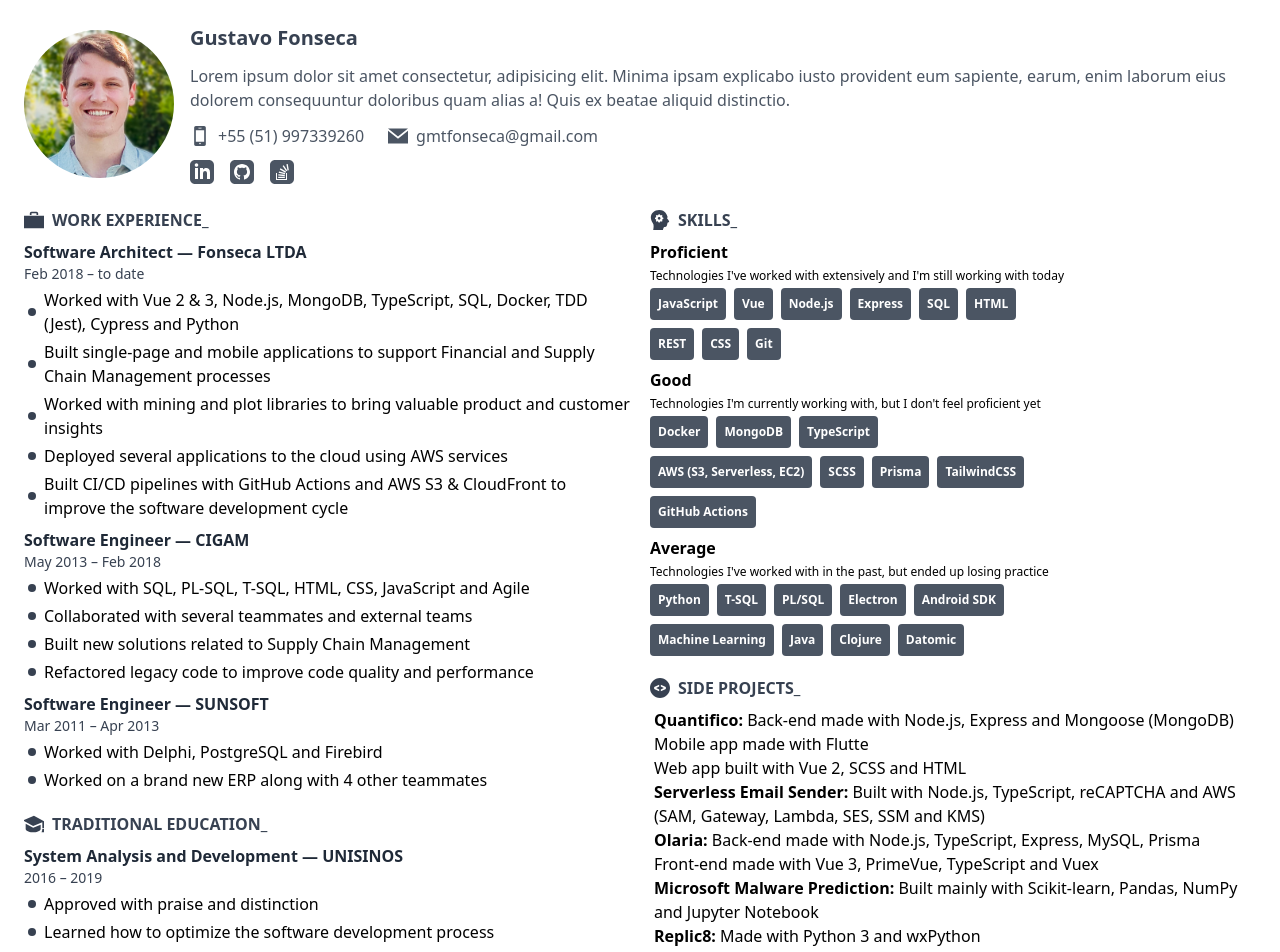
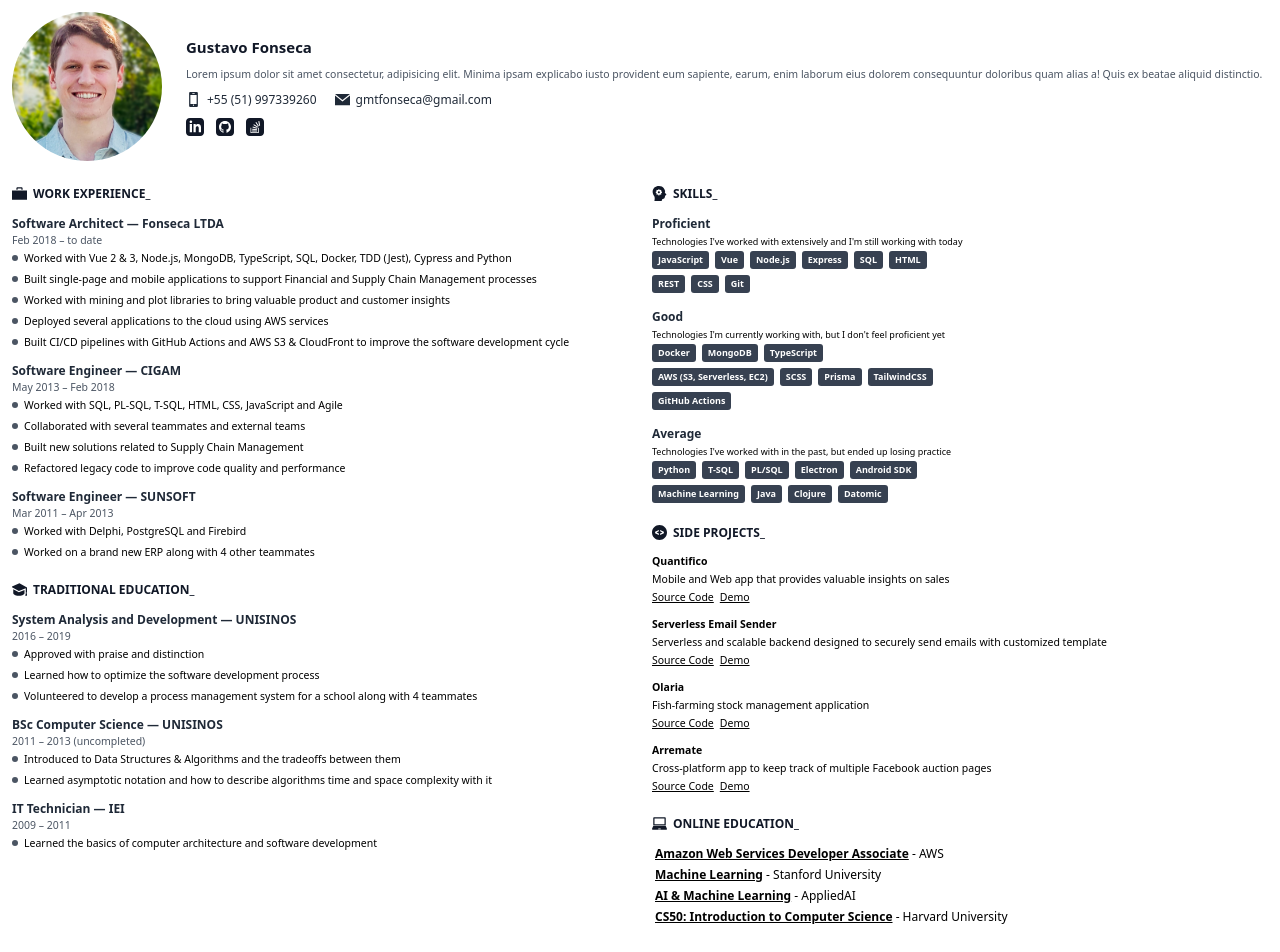
Before and after one commit to gmtfonseca/cv, a Vue app: page / in a window 1280 px wide. Shown: the top 952 px of the page. Built offline with nearby package versions, Linux system fonts and the light colour scheme.

Commit message:
major improv

```diff
--- a/src/App.vue
+++ b/src/App.vue
@@ -1,13 +1,13 @@
 <template>
-  <div class="m-6">
-    <div class="grid items-center gap-4 mb-6 grid-cols-profile">
+  <div class="m-4">
+    <div class="grid items-center gap-8 mb-8 grid-cols-profile">
       <div>
         <img class="rounded-full" src="@/assets/profile.jpeg" />
       </div>
 
       <div class="flex flex-col space-y-3">
-        <h1 class="text-xl font-semibold text-gray-700">Gustavo Fonseca</h1>
-        <p class="text-gray-600">
+        <h1 class="text-xl font-bold text-gray-900">Gustavo Fonseca</h1>
+        <p class="text-sm text-gray-600">
           Lorem ipsum dolor sit amet consectetur, adipisicing elit. Minima ipsam
           explicabo iusto provident eum sapiente, earum, enim laborum eius
           dolorem consequuntur doloribus quam alias a! Quis ex beatae aliquid
@@ -58,12 +58,12 @@
       </div>
     </div>
 
-    <div class="grid grid-cols-2 gap-5">
+    <div class="grid grid-cols-2 gap-8">
       <div class="sections">
         <div class="section">
           <div class="flex items-center gap-2">
             <WorkExperienceIcon class="section-icon" />
-            <h2 class="section-header">WORK EXPERIENCE_</h2>
+            <h2 class="section-title">WORK EXPERIENCE_</h2>
           </div>
 
           <div
@@ -77,13 +77,13 @@
               <p class="subsection-period">{{ workExperience.period }}</p>
             </div>
 
-            <ul class="subsection-topics">
+            <ul class="space-y-2">
               <li
                 v-for="task in workExperience.tasks"
                 :key="task"
                 class="topic"
               >
-                <ListBulletIcon />
+                <ListBulletIcon class="text-gray-300 fill-current" />
                 <span>{{ task }}</span>
               </li>
             </ul>
@@ -93,7 +93,7 @@
         <div class="section">
           <div class="flex items-center gap-2">
             <TraditionalEducationIcon class="section-icon" />
-            <h2 class="section-header">TRADITIONAL EDUCATION_</h2>
+            <h2 class="section-title">TRADITIONAL EDUCATION_</h2>
           </div>
 
           <div
@@ -108,7 +108,7 @@
               <p class="subsection-period">{{ traditionalCourse.period }}</p>
             </div>
 
-            <ul class="subsection-topics">
+            <ul class="space-y-2">
               <li
                 v-for="task in traditionalCourse.tasks"
                 :key="task"
@@ -123,15 +123,15 @@
       </div>
 
       <div class="sections">
-        <div>
-          <div class="flex items-center gap-2 mb-2">
+        <div class="section">
+          <div class="flex items-center gap-2">
             <SkillIcon class="section-icon" />
-            <h2 class="section-header">SKILLS_</h2>
+            <h2 class="section-title">SKILLS_</h2>
           </div>
 
-          <div class="space-y-2">
+          <div class="space-y-5">
             <div v-for="skill in skills" :key="skill" class="space-y-1">
-              <h3 class="font-semibold">{{ skill.level }}</h3>
+              <h3 class="font-semibold text-gray-800">{{ skill.level }}</h3>
               <p class="text-xs">
                 {{ skill.description }}
               </p>
@@ -139,7 +139,7 @@
                 <div
                   v-for="topic in skill.topics"
                   :key="topic"
-                  class="px-2 py-2 text-xs font-semibold text-white bg-gray-600 rounded"
+                  class="px-2 py-1 text-xs font-semibold text-white bg-gray-700 rounded"
                 >
                   {{ topic }}
                 </div>
@@ -148,38 +148,55 @@
           </div>
         </div>
 
-        <div>
+        <div class="section">
           <div class="flex items-center gap-2 mb-2">
             <SideProjectIcon class="section-icon" />
-            <h2 class="section-header">SIDE PROJECTS_</h2>
+            <h2 class="section-title">SIDE PROJECTS_</h2>
           </div>
 
-          <ul class="ml-1">
-            <li v-for="sideProject in sideProjects" :key="sideProject.name">
-              <span class="font-semibold">
-                <a :href="sideProject.url">{{ sideProject.name }} </a>:
-              </span>
-              <span v-for="tech in sideProject.techs" :key="tech">
-                {{ tech }}
-                <br />
-              </span>
+          <ul class="space-y-4">
+            <li
+              v-for="sideProject in sideProjects"
+              :key="sideProject"
+              class="topic"
+            >
+              <!-- <ListBulletIcon /> -->
+              <div class="space-y-1">
+                <h3 class="font-semibold">{{ sideProject.name }}</h3>
+
+                <p>{{ sideProject.description }}</p>
+
+                <div class="flex gap-2">
+                  <a
+                    :href="sideProject.sourceUrl"
+                    class="underline font-gray-500"
+                    >Source Code
+                  </a>
+                  <a :href="sideProject.demoUrl" class="underline font-gray-500"
+                    >Demo</a
+                  >
+                </div>
+              </div>
             </li>
           </ul>
         </div>
 
-        <div>
-          <h2 class="section-header"></h2>
+        <div class="section">
+          <h2 class="section-title"></h2>
           <div class="flex items-center gap-2 mb-2">
             <OnlineEducationIcon class="section-icon" />
-            <h2 class="section-header">ONLINE EDUCATION_</h2>
+            <h2 class="section-title">ONLINE EDUCATION_</h2>
           </div>
 
-          <ul class="ml-1">
+          <ul class="ml-1 space-y-1">
             <li
               v-for="onlineCourse in onlineCourses"
               :key="onlineCourse.course"
             >
-              <a class="font-semibold" :href="onlineCourse.url" target="_blank"
+              <a
+                class="font-semibold underline"
+                :href="onlineCourse.url"
+                target="_blank"
                 >{{ onlineCourse.course }}
               </a>
               <span> - {{ onlineCourse.institution }}</span>
@@ -239,4 +256,8 @@
 }
 </script>
 
-<style></style>
+<style>
+html {
+  font-size: 75%;
+}
+</style>
--- a/src/assets/icons/ListBulletIcon.vue
+++ b/src/assets/icons/ListBulletIcon.vue
@@ -1,7 +1,7 @@
 <template>
   <svg
     viewBox="0 0 24 24"
-    class="flex-grow-0 flex-shrink-0 w-2 text-gray-700 fill-current"
+    class="flex-grow-0 flex-shrink-0 w-2 text-gray-600 fill-current"
   >
     <circle cx="12" cy="12" r="12" />
   </svg>
--- a/src/assets/tailwind.css
+++ b/src/assets/tailwind.css
@@ -6,7 +6,7 @@
 
 
 .contact-item {
-  @apply flex items-center space-x-2 text-gray-600;
+  @apply flex items-center space-x-2 text-gray-800;
 }
 
 .contact-icon {
@@ -18,23 +18,23 @@
 }
 
 .social-icon {
-  @apply w-6 h-auto text-gray-600 fill-current;
+  @apply w-6 h-auto text-gray-900 fill-current;
 }
 
 .sections {
-  @apply space-y-5;
+  @apply space-y-7;
 }
 
 .section {
-  @apply space-y-2;
+  @apply space-y-4;
 }
 
-.section-header {
-  @apply font-bold text-gray-700;
+.section-title {
+  @apply font-bold text-gray-900;
 }
 
 .section-icon {
-  @apply flex-grow-0 flex-shrink-0 w-5 text-gray-700 fill-current
+  @apply flex-grow-0 flex-shrink-0 w-5 text-gray-900 fill-current
 }
 
 .subsection-title {
@@ -42,22 +42,10 @@
 }
 
 .subsection-period {
-  @apply text-sm text-gray-700;
+  @apply text-sm text-gray-600;
 }
 
-.subsection-topics {
-  @apply ml-1 space-y-1;
-}
 
 .topic {
-  @apply flex items-center space-x-2;
+  @apply flex items-center space-x-2 text-sm;
 }
-
-.topic-bullet {
-  @apply flex-grow-0 flex-shrink-0 w-5 text-gray-600;
-}
-
-.section {
-  /* margin-bottom: 0.7rem;
-  margin-left: 0.75rem; */
-}
--- a/src/data.js
+++ b/src/data.js
@@ -59,7 +59,6 @@
     period: '2009 – 2011',
     tasks: [
       'Learned the basics of computer architecture and software development',
-      'Felt in love with software development',
     ],
   },
 ]
@@ -121,46 +120,52 @@
   {
     name: 'Quantifico',
     description: 'Mobile and Web app that provides valuable insights on sales',
-    techs: [
-      'Back-end made with Node.js, Express and Mongoose (MongoDB)',
-      'Mobile app made with Flutte',
-      'Web app built with Vue 2, SCSS and HTML',
-    ],
+    techs: ['Node.js', 'MongoDB', 'Flutter', 'Vue 2', 'SCSS'],
+    sourceUrl: '',
+    demoUrl: '',
   },
   {
     name: 'Serverless Email Sender',
     description:
       'Serverless and scalable backend designed to securely send emails with customized template',
     techs: [
-      'Built with Node.js, TypeScript, reCAPTCHA and AWS (SAM, Gateway, Lambda, SES, SSM and KMS)',
+      'Node.js',
+      'TypeScript',
+      'reCAPTCHA v3',
+      'AWS',
+      /* 'Built with Node.js, TypeScript, reCAPTCHA and AWS (SAM, Gateway, Lambda, SES, SSM and KMS)', */
     ],
+    sourceUrl: '',
+    demoUrl: '',
   },
   {
     name: 'Olaria',
     description: 'Fish-farming stock management application',
     techs: [
-      'Back-end made with Node.js, TypeScript, Express, MySQL, Prisma',
-      'Front-end made with Vue 3, PrimeVue, TypeScript and Vuex',
+      'Node.js',
+      'TypeScript',
+      'MySQL',
+      'Vue 3',
+      /* 'Back-end made with Node.js, TypeScript, Express, MySQL, Prisma',
+      'Front-end made with Vue 3, PrimeVue, TypeScript and Vuex', */
     ],
+    sourceUrl: '',
+    demoUrl: '',
   },
-  {
-    name: 'Microsoft Malware Prediction',
-    description:
-      'Personal approach to the Microsoft Malware Prediction competition available at Kaggle',
-    techs: [
-      'Built mainly with Scikit-learn, Pandas, NumPy and Jupyter Notebook',
-    ],
-  },
-  {
+  /* {
     name: 'Replic8',
     description: 'Lightweight cross-platform backup scheduler',
-    techs: ['Made with Python 3 and wxPython'],
-  },
+    techs: ['Python 3', 'wxPython'],
+    sourceUrl: '',
+    demoUrl: '',
+  }, */
   {
     name: 'Arremate',
     description:
       'Cross-platform app to keep track of multiple Facebook auction pages',
-    techs: ['Built with Electron and Vue'],
+    techs: ['Electron', 'Vue 2'],
+    sourceUrl: '',
+    demoUrl: '',
   },
 ]
 
```
